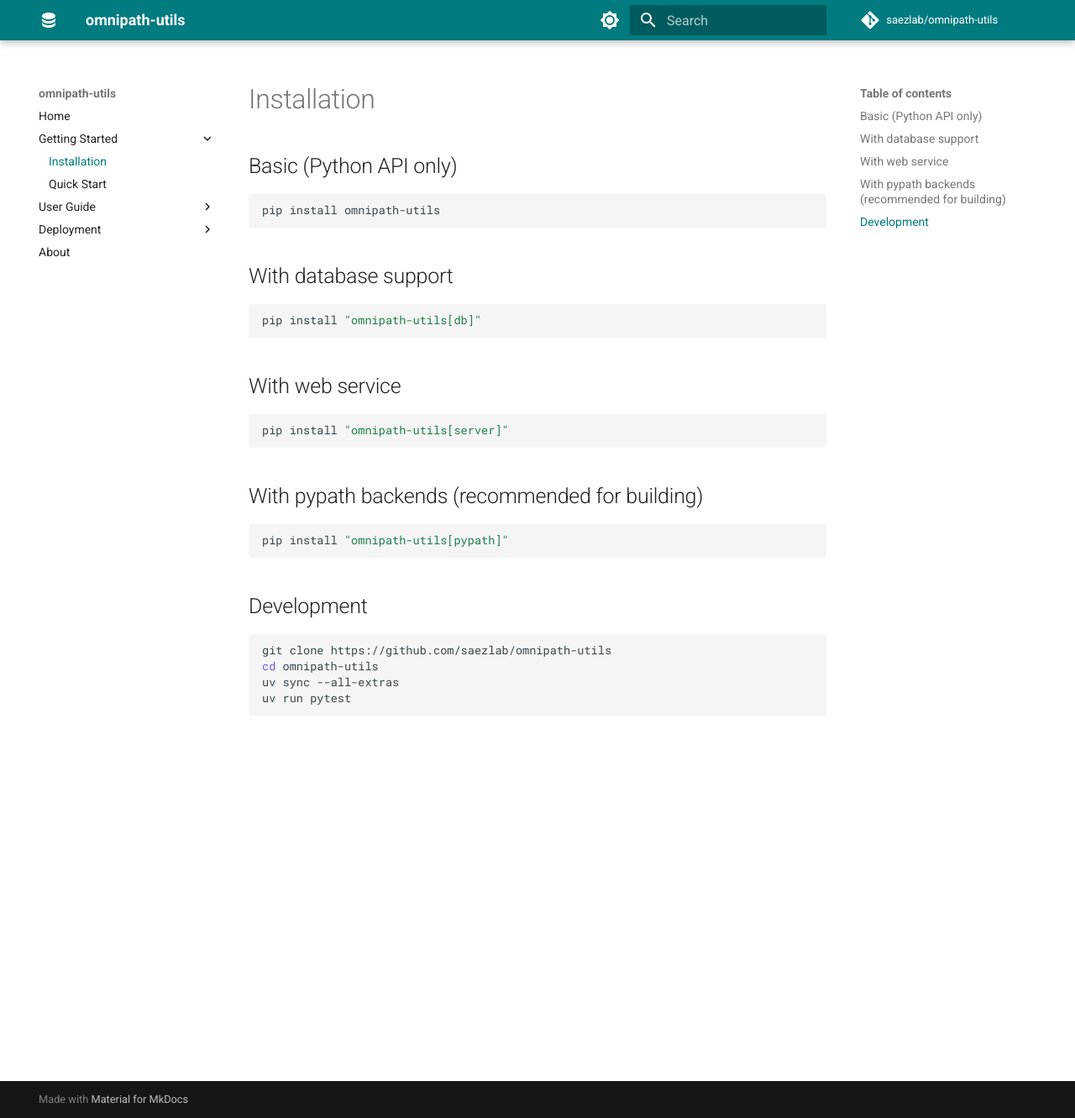
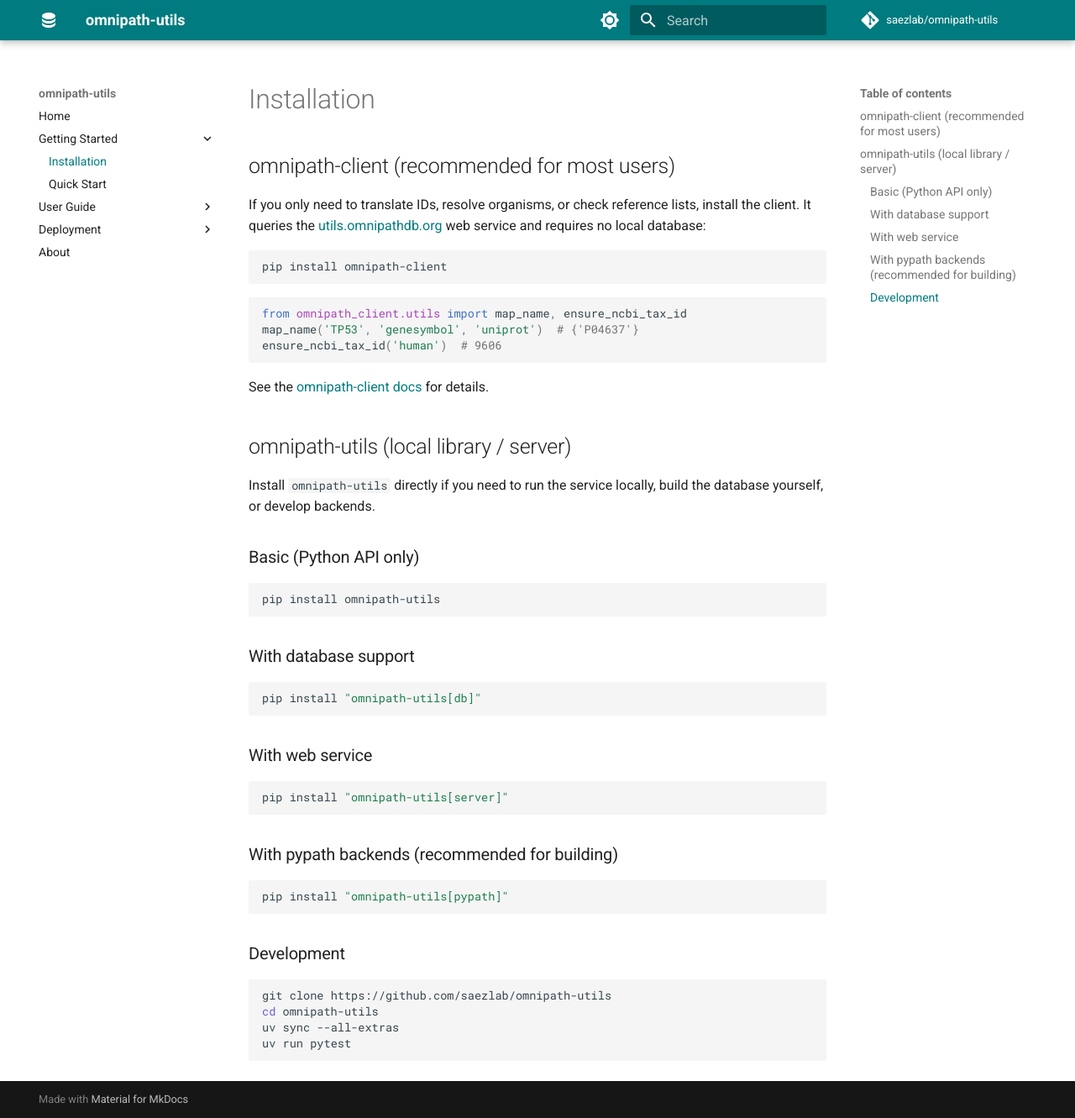
Before and after one commit to saezlab/omnipath-utils, an MkDocs documentation site: the page built from docs/installation.md, in a window 1280 px wide and 1331 px high. Shown: the whole window at 84% size. Built offline with MkDocs 1.6.1 and Material for MkDocs 9.7.7, drawn with Linux system fonts in a browser that asks for light colours; comment, search, counter and statistics services are not loaded.

Commit message:
Point users to omnipath-client in README, docs index, installation, and mapping guide
Co-Authored-By: Claude Opus 4.6 (1M context) <noreply@anthropic.com>

````diff
--- a/docs/installation.md
+++ b/docs/installation.md
@@ -1,30 +1,55 @@
 # Installation
 
-## Basic (Python API only)
+## omnipath-client (recommended for most users)
+
+If you only need to translate IDs, resolve organisms, or check reference
+lists, install the client. It queries the
+[utils.omnipathdb.org](https://utils.omnipathdb.org) web service and requires
+no local database:
+
+```bash
+pip install omnipath-client
+```
+
+```python
+from omnipath_client.utils import map_name, ensure_ncbi_tax_id
+map_name('TP53', 'genesymbol', 'uniprot')  # {'P04637'}
+ensure_ncbi_tax_id('human')  # 9606
+```
+
+See the [omnipath-client docs](https://saezlab.github.io/omnipath-client/)
+for details.
+
+## omnipath-utils (local library / server)
+
+Install `omnipath-utils` directly if you need to run the service locally,
+build the database yourself, or develop backends.
+
+### Basic (Python API only)
 
 ```bash
 pip install omnipath-utils
 ```
 
-## With database support
+### With database support
 
 ```bash
 pip install "omnipath-utils[db]"
 ```
 
-## With web service
+### With web service
 
 ```bash
 pip install "omnipath-utils[server]"
 ```
 
-## With pypath backends (recommended for building)
+### With pypath backends (recommended for building)
 
 ```bash
 pip install "omnipath-utils[pypath]"
 ```
 
-## Development
+### Development
 
 ```bash
 git clone https://github.com/saezlab/omnipath-utils
````
Also changed, not shown: README.md (+20 -0 lines), docs/guide/mapping.md (+19 -0 lines), docs/index.md (+22 -5 lines).
